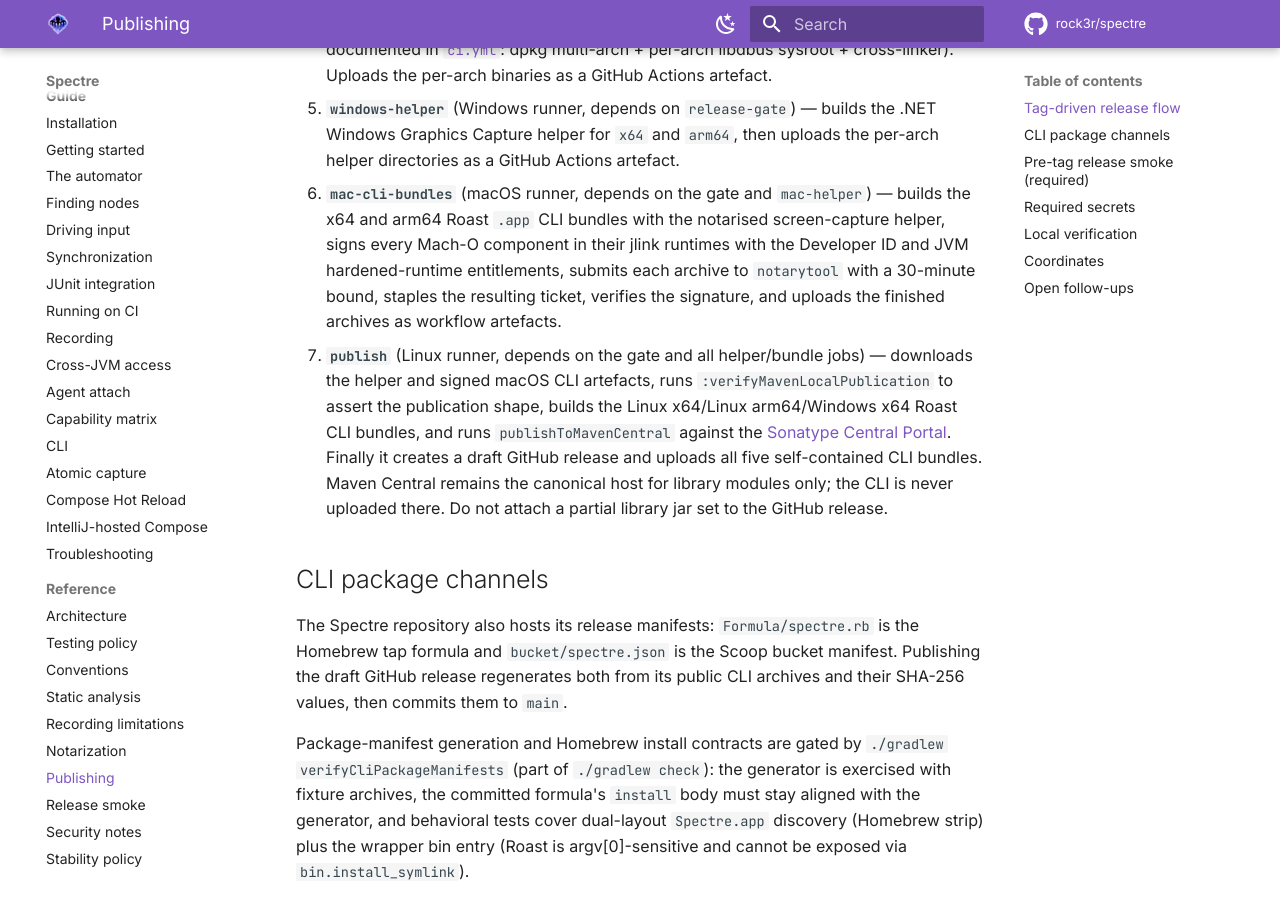
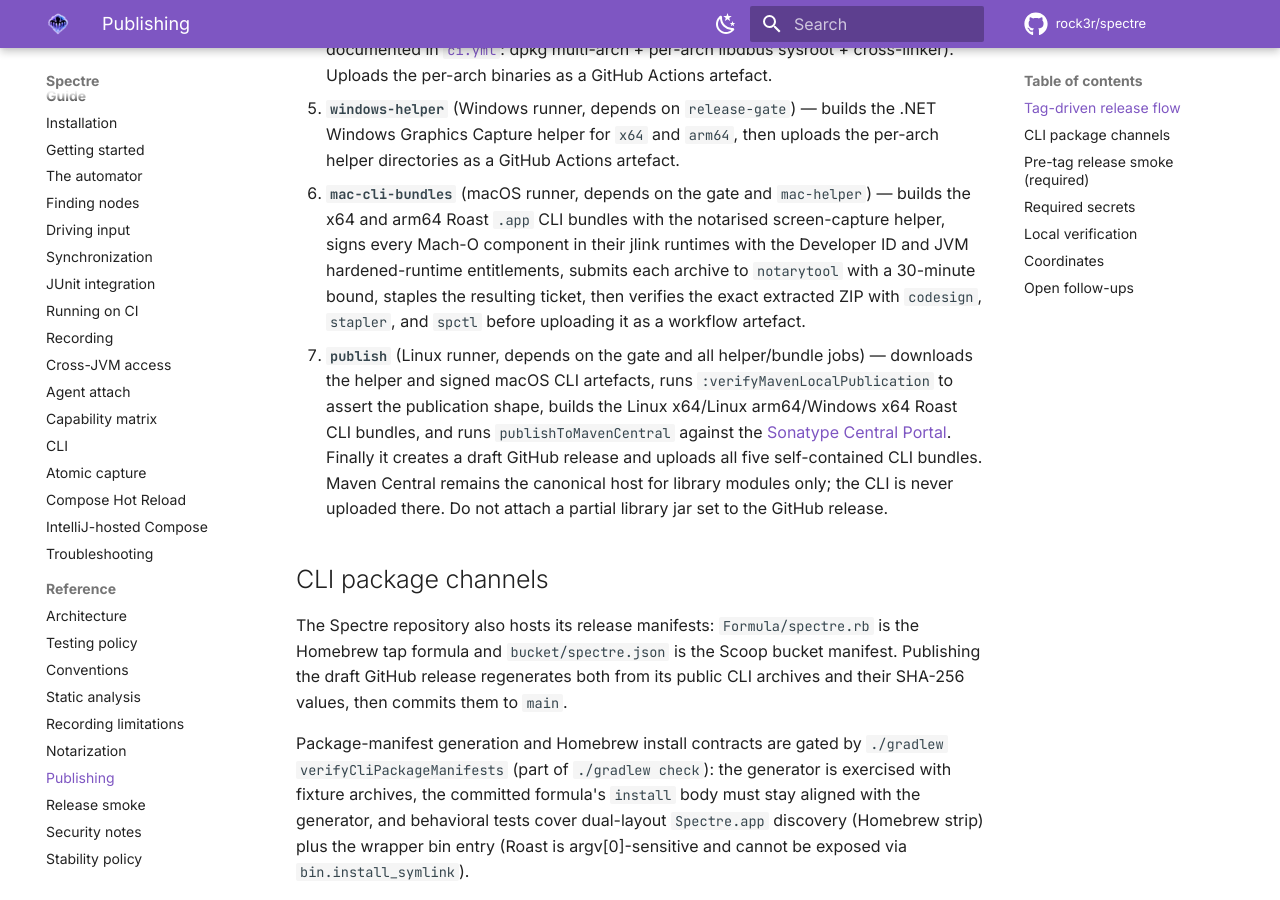
Before and after one commit to rock3r/spectre, an MkDocs documentation site: the page built from docs/PUBLISHING.md, in a window 1280 px wide and 900 px high, scrolled down 1006 px. Built offline with MkDocs 1.6.1 and Material for MkDocs 9.7.7, drawn with Linux system fonts in a browser that asks for light colours; comment, search, counter and statistics services are not loaded.

Commit message:
fix(release): verify final macOS CLI archive (#360)
* fix(release): verify final macOS CLI archive

* fix(release): preserve Homebrew archive layout

```diff
--- a/docs/PUBLISHING.md
+++ b/docs/PUBLISHING.md
@@ -50,8 +50,8 @@
    x64 and arm64 Roast `.app` CLI bundles with the notarised screen-capture helper, signs every
    Mach-O component in their jlink runtimes with the Developer ID and JVM hardened-runtime
    entitlements, submits each archive to `notarytool` with a 30-minute bound, staples the
-   resulting ticket, verifies the signature, and uploads the finished archives as workflow
-   artefacts.
+   resulting ticket, then verifies the exact extracted ZIP with `codesign`, `stapler`, and
+   `spctl` before uploading it as a workflow artefact.
 6. **`publish`** (Linux runner, depends on the gate and all helper/bundle jobs) — downloads the
    helper and signed macOS CLI artefacts, runs `:verifyMavenLocalPublication` to assert the
    publication shape, builds the Linux x64/Linux arm64/Windows x64 Roast CLI bundles, and runs
```
Also changed, not shown: 4 other files.
